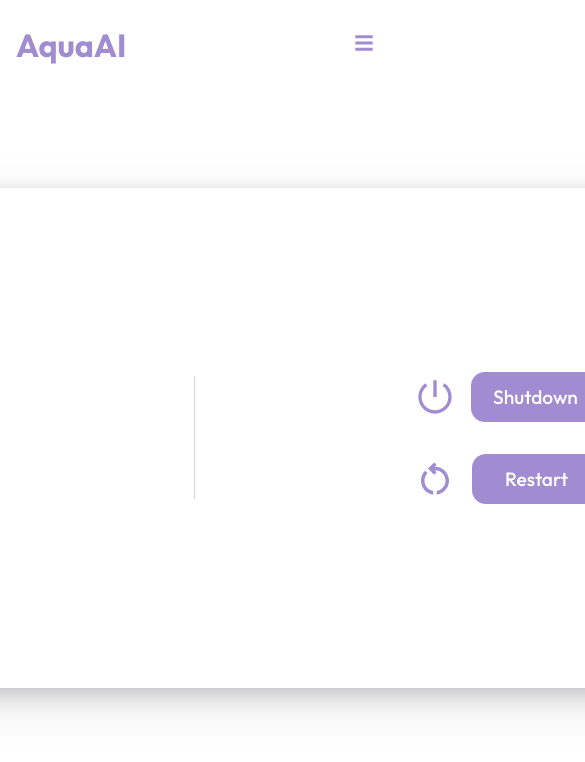
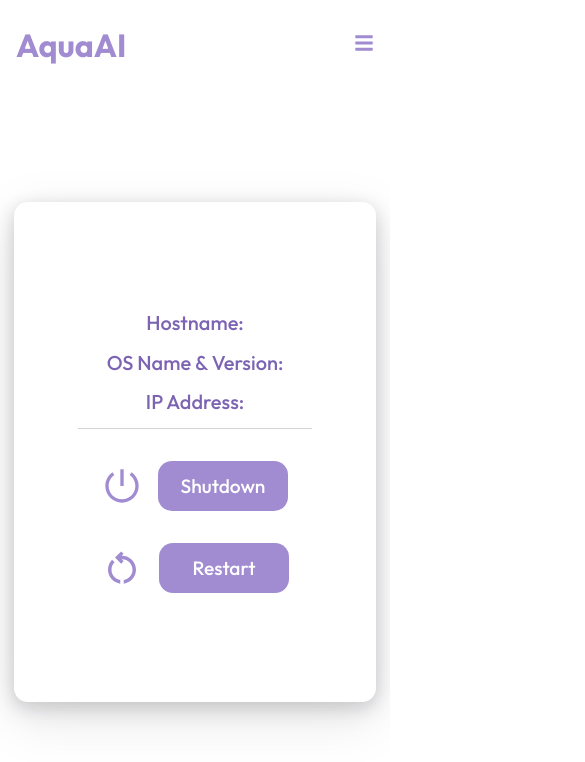
Before and after one commit to AkshayPrasad25/AquaAI_React, a React (Create React App) app in the folder Client/: page /system-settings in a window 390 px wide. Shown: the top 762 px of the page, 585 px wide, since content can reach past the window. Built offline with nearby package versions, Linux system fonts and the light colour scheme; no server answers.

Commit message:
Responsive design for system page

```diff
--- a/Client/src/components/system.css
+++ b/Client/src/components/system.css
@@ -144,5 +144,44 @@
         width: 100%;
         height: auto;
         margin-top: 25%;
+        padding: 14px;
     }
+
+    .sys-cover {
+        width: 100%;
+        height: auto;
+    }
+
+    .sys-container {
+        width: 100%;
+        display: flex;
+        flex-direction: column;
+        align-items: center;
+        justify-content: center;
+        padding: 14px;
+        gap: 2rem;
+    }
+
+    .right-sys {
+        width: 100%;
+        height: auto;
+    }
+
+    .left-sys {
+        width: 100%;
+        height: auto;
+        margin-top: 0;
+        border-right: none;
+
+    }
+
+    .left-h {
+        width: 70%;
+        padding-bottom: 14px;
+        border-bottom: solid 1px lightgray;
+        display: flex;
+        flex-direction: column;
+        gap: 0.9rem;
+    }
+
 }
```
